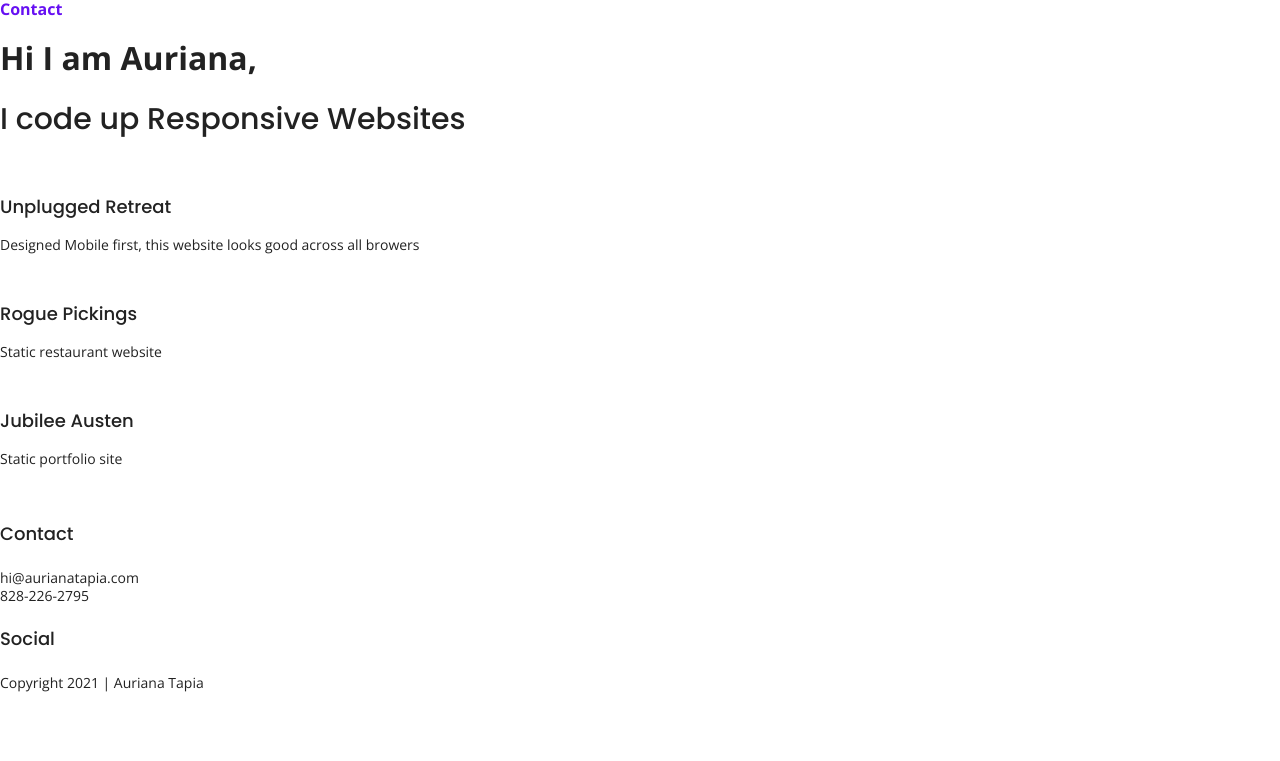
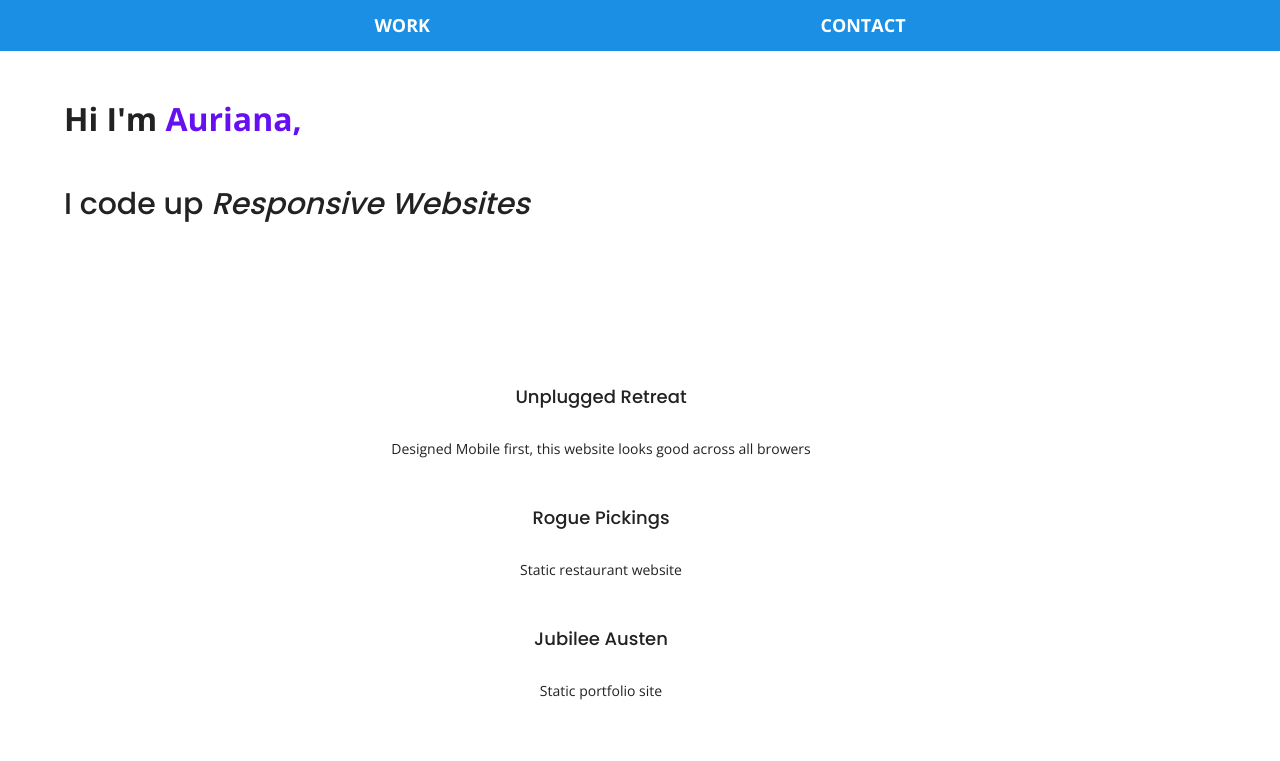
Before and after one commit to aurianat/auriana-tapia-portfolio, a website built with Parcel: page index.html in a window 1280 px wide. Shown: the top 761 px of the page. Built offline with nearby package versions, Linux system fonts and the light colour scheme.

Commit message:
added most of header, footer, headline, and work css. last worked on saving images and readying them in photoshop. Next I need to decide how big the images will be and then <figure> them out ;)

```diff
--- a/css/main.css
+++ b/css/main.css
@@ -151,7 +151,7 @@ textarea {
    /******
    4 Colors
    white: #ffffff;
-   Blue: #b3d4fc;
+   Blue: #1a8fe3;;
    Yellow: #e6c229;
    Purple: #6610f2;
    ******/
@@ -160,40 +160,62 @@ textarea {
 
 header,
 footer {
+  background-color: #1a8fe3;
+  display: flex;
+  justify-content: center;
+  align-items: center;
+  flex-flow: row wrap;
+}
+
+header {
+  padding: 15px 0;
+}
+
+header .content-wrapper {
+  display: flex;
+  justify-content: center;
+  align-items: center;
+  flex-flow: row wrap;
+  margin: 0;
+}
+
+header nav  {
+  display: flex;
+  justify-content: space-around;
+  align-items: center;
+  font-weight: 700;
+  text-transform: uppercase;
+  width: 80%;
+}
+
+header nav ul {
+  display: flex;
+  justify-content: space-around;
+  width: 100%;
+}
+
+header nav ul li {
+  font-size: 1.125em;
 
 }
 
-header {
-
+header nav ul li a {
+  color: #ffffff;
 }
 
-header .content-wrapper {
-
-}
-
-header nav  {
-
-}
-
-header nav ul {
-
-}
-
-header nav ul li {
-
-}
-
-
 footer {
-
+  flex-direction: column;
+  text-align: center;
 }
 
 footer .content-wrapper {
-
+  width: 55%;
+  margin: 0;
 }
 
 footer p {
-
+  margin: 0;
+  color: #ffffff;
 }
 
 footer .footer-content {
@@ -201,7 +223,7 @@ footer .footer-content {
 }
 
 footer .portrait {
-
+  margin: 50px 0;
 }
 
 footer #contact {
@@ -209,7 +231,7 @@ footer #contact {
 }
 
 footer .contact-info {
-
+  margin: 50px 0;
 }
 
 footer a {
@@ -217,24 +239,144 @@ footer a {
 }
 
 footer .social {
-
+  display: flex;
+  justify-content: space-around;
+  align-items: center;
+  margin-bottom: 30px;
 }
 
-footer .social-icons {
+footer .social-icons p {
+  border-radius: 50%;
+  width: 40px;
+  height: 40px;
+  display: flex;
+  justify-content: center;
+  align-items: center;
+}
+
+footer .social-icons p i {
+    font-size: 1.5em;
 
 }
 
 footer .copyright {
-
+  margin: 20px 0;
 }
 
 
 /* ---------------Mobile Homepage Styles --------------------*/
 
   /*Headline area*/
+.headline {
+  min-height: 300px;
+  display: flex;
+  justify-content: center;
+  flex-flow: row wrap;
+  text-align: left;
+}
+
+.headline div {
+  width: 90%;
+}
+
+.headline h1 {
+margin: 50px 0;
+}
+
+.headline h1 span{
+  color: #6610f2;
+}
+
+.headline h2 {
+  margin: 0;
+  font-size: 1.875em;
+}
+
+.headline h2 span{
+  font-style: italic;
+}
+
+  /*Work area*/
+
+#work {
+
+}
+
+.work {
+
+}
+
+.work .content-wrapper{
+  margin: 0 25px 50px 25px;
+}
+
+.work .portfolio {
+  display: flex;
+  justify-content: center;
+  align-items: center;
+  flex-flow: column wrap;
+}
+
+.work .portfolio-img img{
+
+}
+
+.work a {
+  color: #6610f2;
+}
+
+.work h3 {
+  text-align: center;
+}
+
+.work p {
+  text-align: center;
+}
 
 
-  /*Work area*/
+/* Contact / Social */
+
+footer .content-wrapper {
+
+}
+
+footer .portrait img {
+
+}
+
+
+#contact {
+
+}
+
+.contact-info {
+
+}
+
+.contact-info h4 {
+
+}
+
+.contact-info address {
+
+}
+
+
+.social {
+
+}
+
+.social h4 {
+
+}
+
+.social-icons p {
+
+}
+
+.social-icons p a {
+
+}
 
 
 
--- a/index.html
+++ b/index.html
@@ -32,7 +32,8 @@
     <div class="content-wrapper">
       <nav>
         <ul>
-          <li><a href="#">Contact</a></li>
+          <li><a href="#work">Work</a></li>
+          <li><a href="#contact">Contact</a></li>
         </ul>
       </nav>
     </div>
@@ -41,11 +42,11 @@
   <main>
     <section class="headline">
       <div>
-        <h1>Hi I am Auriana,</h1>
-         <h2>I code up Responsive Websites</h2>
+        <h1>Hi I'm <span>Auriana,</span></h1>
+         <h2>I code up <span>Responsive Websites</span></h2>
       </div>
     </section>
-    <section class="work">
+    <section id="work" class="work">
       <div class="content-wrapper">
       <div class="portfolio">
        <a href=""><img src="" alt="" class="portfolio-img"></a>
```
Also changed, not shown: img/rogue.PNG (added), img/rogue.jpg (added), img/unplugged.jpg (added), 1 other file.
